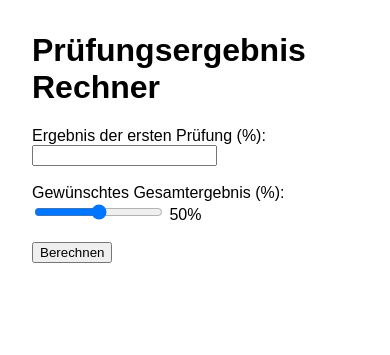
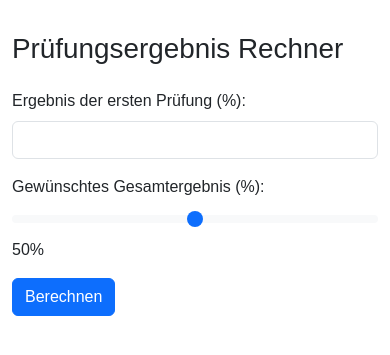
Before and after one commit to timonemelone/pr-fungsergebnis, a Flask app: page / in a window 390 px wide. Shown: the top 355 px of the page. Run offline with Flask 3, Linux system fonts and the light colour scheme.

Commit message:
Improve UI with Bootstrap for mobile

```diff
--- a/templates/index.html
+++ b/templates/index.html
@@ -2,26 +2,30 @@
 <html lang="de">
   <head>
     <meta charset="utf-8">
+    <meta name="viewport" content="width=device-width, initial-scale=1">
     <title>Prüfungsergebnis Rechner</title>
+    <link href="https://cdn.jsdelivr.net/npm/bootstrap@5.3.0/dist/css/bootstrap.min.css" rel="stylesheet">
     <style>
-      body { font-family: Arial, sans-serif; margin: 2em; }
+      body { font-family: Arial, sans-serif; margin-top: 2em; }
       .result { margin-top: 1em; font-weight: bold; }
     </style>
   </head>
-  <body>
-    <h1>Prüfungsergebnis Rechner</h1>
-    <form method="post">
-      <label for="first_exam">Ergebnis der ersten Prüfung (%):</label>
-      <input type="number" step="0.1" id="first_exam" name="first_exam" required>
-      <br><br>
-      <label for="desired_final">Gewünschtes Gesamtergebnis (%):</label>
-      <input type="range" id="desired_final" name="desired_final" min="0" max="100" value="50" oninput="out.value = desired_final.value">
-      <output name="out" id="out">50</output>%
-      <br><br>
-      <button type="submit">Berechnen</button>
+  <body class="container">
+    <h1 class="mb-4">Prüfungsergebnis Rechner</h1>
+    <form method="post" class="mb-3">
+      <div class="mb-3">
+        <label for="first_exam" class="form-label">Ergebnis der ersten Prüfung (%):</label>
+        <input type="number" step="0.1" id="first_exam" name="first_exam" class="form-control" required>
+      </div>
+      <div class="mb-3">
+        <label for="desired_final" class="form-label">Gewünschtes Gesamtergebnis (%):</label>
+        <input type="range" id="desired_final" name="desired_final" min="0" max="100" value="50" class="form-range" oninput="out.value = desired_final.value">
+        <output name="out" id="out">50</output>%
+      </div>
+      <button type="submit" class="btn btn-primary">Berechnen</button>
     </form>
     {% if result is not none %}
-    <p class="result">Benötigtes Ergebnis in der zweiten Prüfung: {{ result|round(2) }}%</p>
+    <p class="result alert alert-info">Benötigtes Ergebnis in der zweiten Prüfung: {{ result|round(2) }}%</p>
     {% endif %}
   </body>
 </html>
```
Also changed, not shown: templates/admin.html (+17 -11 lines).
